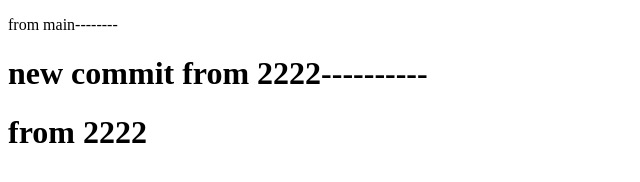
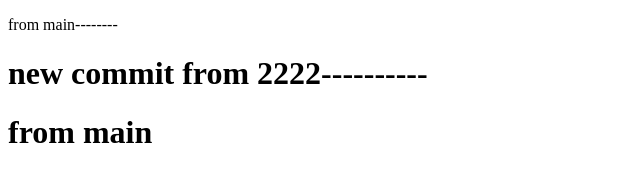
Before and after one commit to Sara-77163/less_7_branches, a plain HTML site: page index.html in a window 1280 px wide. Shown: the full height of the page, 0-640 px from the left. Drawn offline with Linux system fonts and the light colour scheme.

Commit message:
change line 11

```diff
--- a/index.html
+++ b/index.html
@@ -8,7 +8,7 @@
 <body>
    <p>from main--------</p>
     <h1>new commit from 2222----------</h1>
-    <h1>from 2222</h1>
+    <h1>from main</h1>
 
 </body>
 </html>
```
